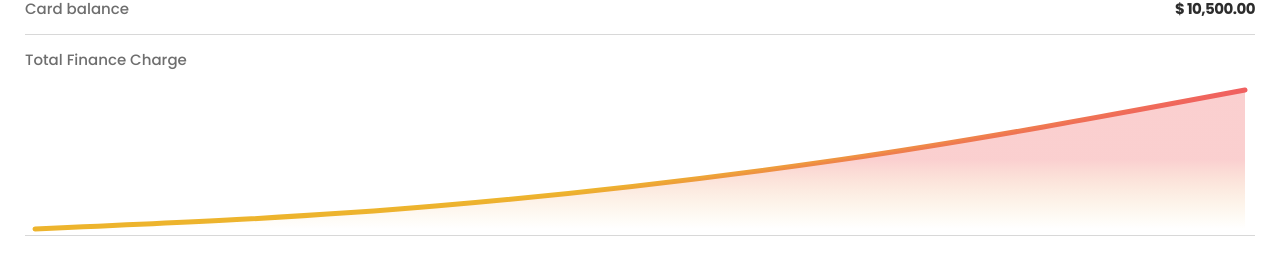
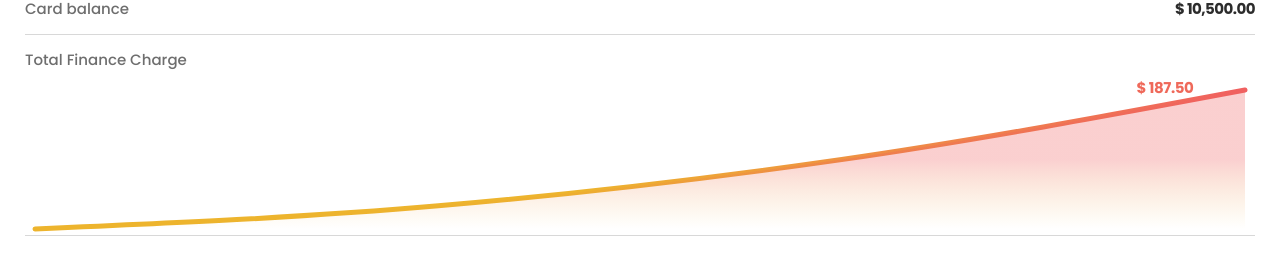
Before and after one commit to s2c130050131527/card-payment, a React (Create React App) app: page / in a window 1280 px wide. Shown: the part 141-410 px from the top of the page. Built offline with nearby package versions, Linux system fonts and the light colour scheme.

Commit message:
feat: add interest box

```diff
--- a/src/components/GraphContainer.jsx
+++ b/src/components/GraphContainer.jsx
@@ -1,4 +1,4 @@
-import { useEffect, useLayoutEffect, useRef, useState } from "react";
+import { useEffect, useRef, useState } from "react";
 import Chart from "./Chart";
 import styles from "./GraphContainer.module.scss";
 
@@ -23,14 +23,15 @@ const GraphContainer = ({ amount, payNowAmount, selectedMonth }) => {
 
   useEffect(() => {
     let resizedFn;
-    window.addEventListener("resize", () => {
+    const listener = () => {
       clearTimeout(resizedFn);
       resizedFn = setTimeout(() => {
         setDimens();
       }, 200);
-    });
+    };
+    window.addEventListener("resize", listener);
     return () => {
-      window.removeEventListener("resize");
+      window.removeEventListener("resize", listener);
     };
   }, []);
 
@@ -49,6 +50,7 @@ const GraphContainer = ({ amount, payNowAmount, selectedMonth }) => {
     <div className={styles.container}>
       <div className={styles.title}>Total Finance Charge</div>
       <div className={styles.boxOfGraph} ref={parentRef}>
+        <div className={styles.intDisplay}>$ {interest}</div>
         <Chart
           y={interest}
           x={selectedMonth}
--- a/src/components/GraphContainer.module.scss
+++ b/src/components/GraphContainer.module.scss
@@ -10,5 +10,15 @@
   .boxOfGraph {
     padding-top: 14px;
     height: 140px;
+    position: relative;
+    .intDisplay {
+      position: absolute;
+      right: 5%;
+      top: 3%;
+      font-weight: 700;
+      font-size: 15px;
+      letter-spacing: -0.4px;
+      color: rgb(239, 105, 90);
+    }
   }
 }
```
